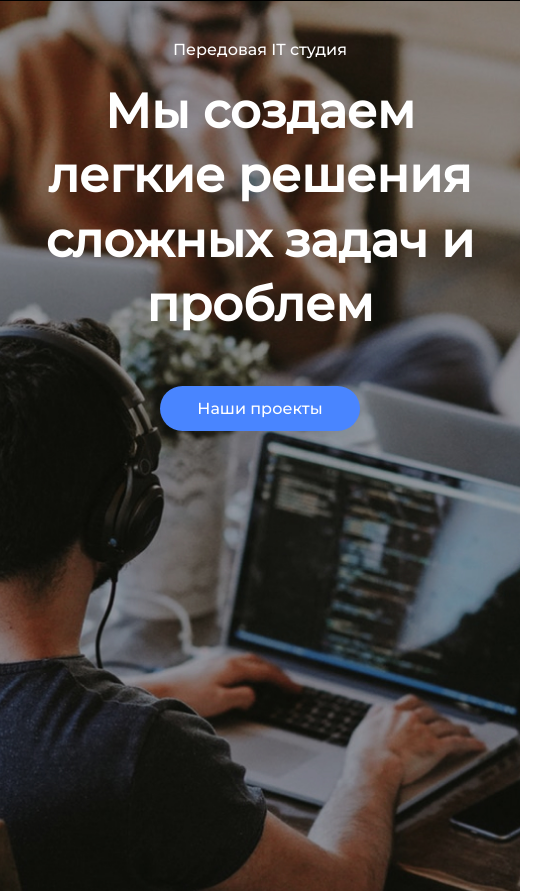
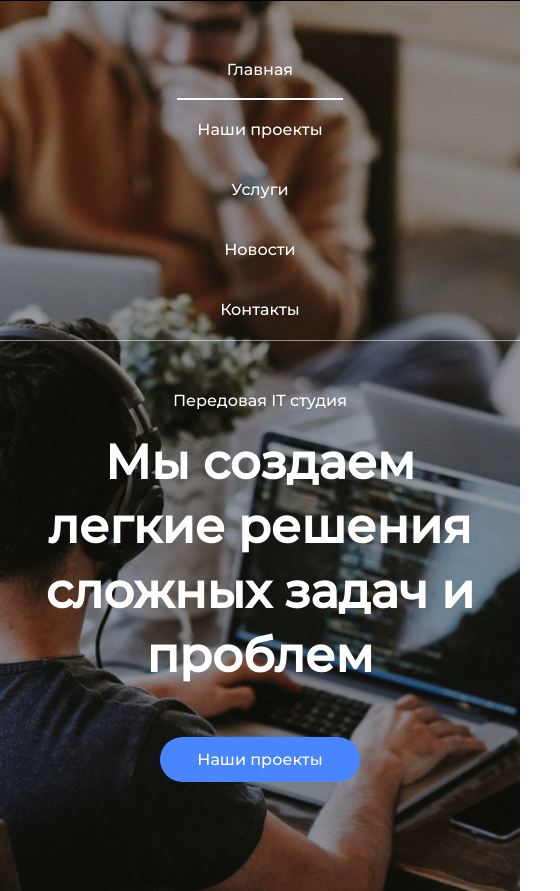
Before and after one commit to Tin-Granev/Grid_IT, a plain HTML site: page index.html in a window 390 px wide. Shown: the top 891 px of the page, 560 px wide, since content can reach past the window. Drawn offline with Linux system fonts and the light colour scheme.

Commit message:
Update main.css

```diff
--- a/css/main.css
+++ b/css/main.css
@@ -77,7 +77,6 @@ header{
 .header__ul{
    grid-template-columns:107px 166px 98px 112px 120px;
    list-style: none;
-   max-width: 700px;
    line-height: 59px;
 }
 
@@ -109,8 +108,18 @@ header{
 }
 
 @media (max-width: 767.98px) {
-   .header__ul , .header__line{
-      display: none;
+   .header__wrapper {
+      justify-content: center;
+   }
+
+   .header__ul {
+      grid-template-columns: 166px;
+      grid-template-rows: repeat(5, 60px);
+      justify-content: center;
+   }
+
+   .header__line{
+      margin-bottom: 50px;
    }
 }
 
```
